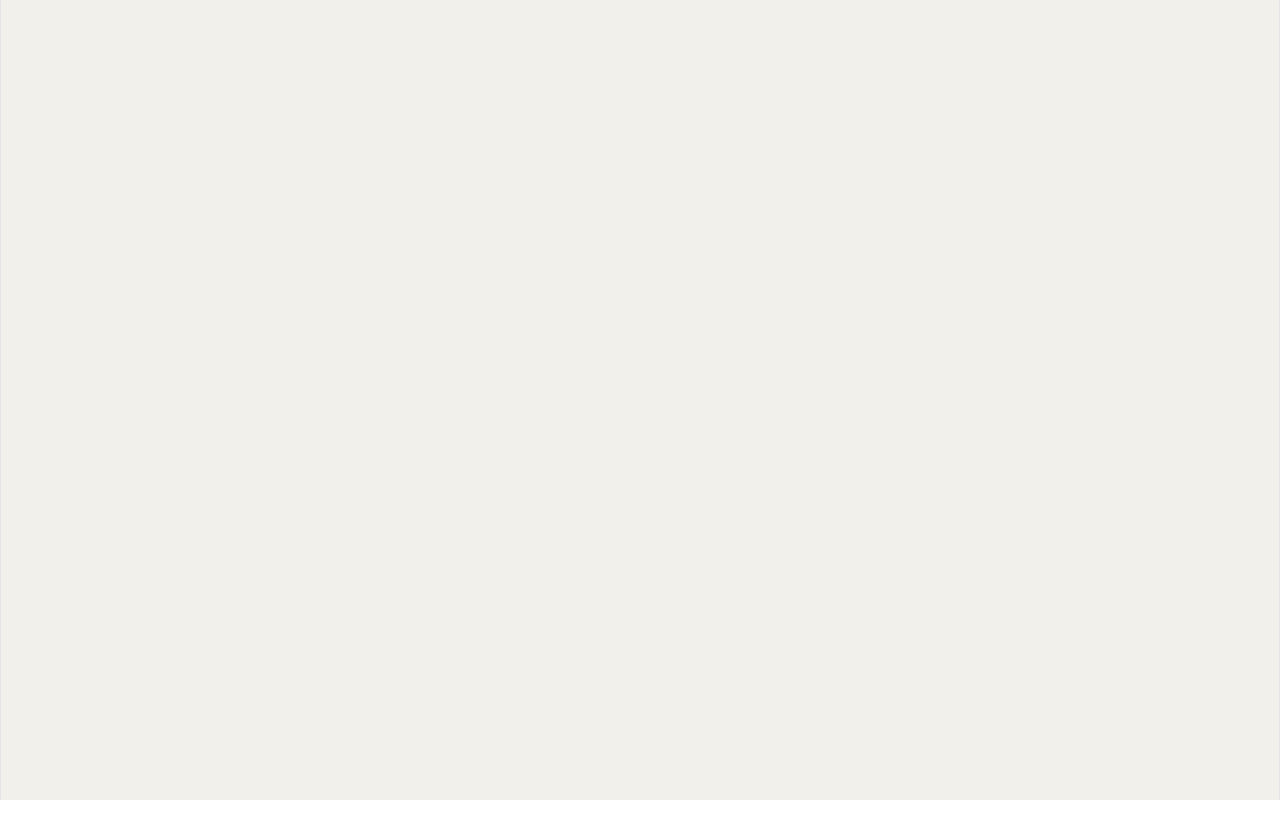
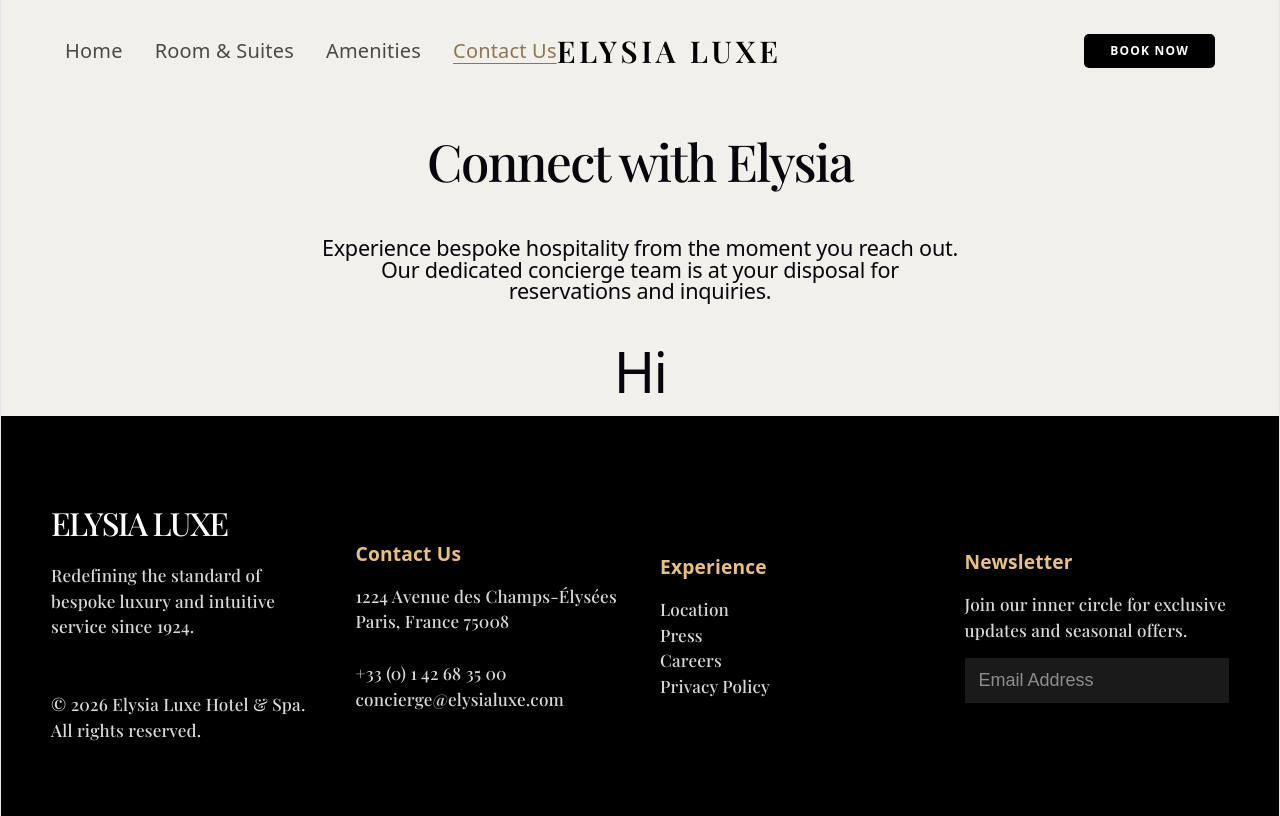
Before and after one commit to davidomonge8-rgb/ELYSIA-LUXE, a React (Vite) app: page /contact in a window 1280 px wide. Before the commit this address had no page. Built offline with nearby package versions, Linux system fonts and the light colour scheme.

Commit message:
Changes to ammenities and contact page

```diff
--- a/src/App.jsx
+++ b/src/App.jsx
@@ -4,7 +4,7 @@ import './App.css';
 import Home from './pages/home.jsx';
 import Rooms from './pages/rooms.jsx';
 import Amenities from './pages/amenities.jsx';
-import Gallery from './pages/gallery.jsx';
+import ContactUs from './pages/contactUs.jsx';
 import Book from './pages/booknow.jsx'
 
 function App(){
@@ -14,7 +14,7 @@ function App(){
         <Route path="/" element={<Home />} />
         <Route path="/rooms" element={<Rooms />} />
         <Route path='/amenities' element={<Amenities/>} />
-        <Route path='/gallery' element={<Gallery/>} />
+        <Route path='/contact' element={<ContactUs/>} />
         <Route path='/book' element={<Book />} />
       </Routes>
     </BrowserRouter>
--- a/src/components/Home/homeheader.jsx
+++ b/src/components/Home/homeheader.jsx
@@ -10,7 +10,7 @@ function Header(){
                         <li><NavLink to="/" end>Home</NavLink></li>
                         <li><NavLink to="/rooms">Room & Suites</NavLink></li>
                         <li><NavLink to="/amenities">Amenities</NavLink></li>
-                        <li><NavLink to="/gallery">Gallery</NavLink></li>
+                        <li><NavLink to="/contact">Contact Us</NavLink></li>
                     </ul>
                 </div>
 
--- /dev/null
+++ b/src/components/contactus/contactUsFormSection.jsx
@@ -0,0 +1,12 @@
+import '../../componentsCss/contactus/ContactUsFormSection.css'
+
+function ContactUsFormSection(){
+    return(
+        <div className="formSection">
+            <h1>Hi</h1>
+        </div>
+
+    )
+}
+
+export default ContactUsFormSection
--- /dev/null
+++ b/src/components/contactus/contactUsHero.jsx
@@ -0,0 +1,13 @@
+import '../../componentsCss/contactus/contactUsHero.css'
+
+
+function ContactHero(){
+    return(
+        <div className="contactHero">
+            <h1>Connect with Elysia</h1>
+            <h2>Experience bespoke hospitality from the moment you reach out. Our dedicated concierge team is at your disposal for reservations and inquiries.</h2>
+        </div>
+    )
+}
+
+export default ContactHero
--- a/src/componentsCss/amenities/amenitiesContent.css
+++ b/src/componentsCss/amenities/amenitiesContent.css
@@ -3,8 +3,8 @@
     display: flex;
     align-items: center;
     flex-wrap: wrap;
-    gap: 40px;
-    padding: 60px 0;
+    gap: 200px;
+    padding: 60px 100px;
     box-sizing: border-box;
 }
 
@@ -13,13 +13,13 @@
     display: flex;
     justify-content: center;
     align-items: center;
-    padding: 0 40px;
+    padding: 0;
     box-sizing: border-box;
 }
 
 .amenitiesContentImage img{
     width: 100%;
-    max-width: 520px;
+    max-width: 820px;
     height: auto;
     display: block;
     object-fit: cover;
@@ -35,6 +35,7 @@
     text-align: left;
     font-family: 'Playfair Display', 'Didot', 'Bodoni MT', 'Times New Roman', serif;
     box-sizing: border-box;
+
 }
 
 .amenitiesContentDescription p{
@@ -42,7 +43,7 @@
     color: #775A19;
     font-family: system-ui, -apple-system, 'Segoe UI', Roboto, sans-serif;
     font-size: clamp(0.85rem, 1.5vw, 1rem);
-    font-weight: 500;
+    font-weight: 600;
     letter-spacing: 0.12em;
     text-transform: uppercase;
 }
--- /dev/null
+++ b/src/componentsCss/contactus/contactUsHero.css
@@ -0,0 +1,25 @@
+.contactHero{
+    height: 20vh;
+    padding-top: 3vh;
+    padding-bottom: 5vh;
+}
+
+.contactHero h1{
+    font-family: 'Playfair Display', 'Didot', 'Bodoni MT', 'Times New Roman', serif;
+    font-weight: 500;
+    font-size: clamp(2.5rem, 4vw, 5rem);
+}
+
+.contactHero h2{
+    font-weight: 400;
+    font-size: clamp(1.2rem, 1.5vw, 3rem);
+    width: 50%;
+}
+
+.contactHero h1,h2{
+    align-items: center;
+    margin: 10px auto 50px auto;
+    width: 60%;
+    line-height: 1;
+
+}
--- /dev/null
+++ b/src/pages/contactUs.jsx
@@ -0,0 +1,18 @@
+import Header from '../components/Home/homeheader.jsx'
+import ContactHero from '../components/contactus/contactUsHero.jsx'
+import ContactUsFormSection from '../components/contactus/contactUsFormSection.jsx'
+import Footer from '../components/footer.jsx'
+
+function ContactUs(){
+    return(
+        <>
+        <Header/>
+        <ContactHero/>
+        <ContactUsFormSection/>
+
+        <Footer/>
+        </>
+    )
+}
+
+export default ContactUs
--- a/src/pages/gallery.jsx
+++ /dev/null
@@ -1,12 +0,0 @@
-import Header from '../components/Home/homeheader.jsx'
-
-function Gallery(){
-    return(
-        <>
-        <Header/>
-        Galleries Coming Soon
-        </>
-    )
-}
-
-export default Gallery
```
Also changed, not shown: src/componentsCss/contactus/contactUsFormSection.css (added).
